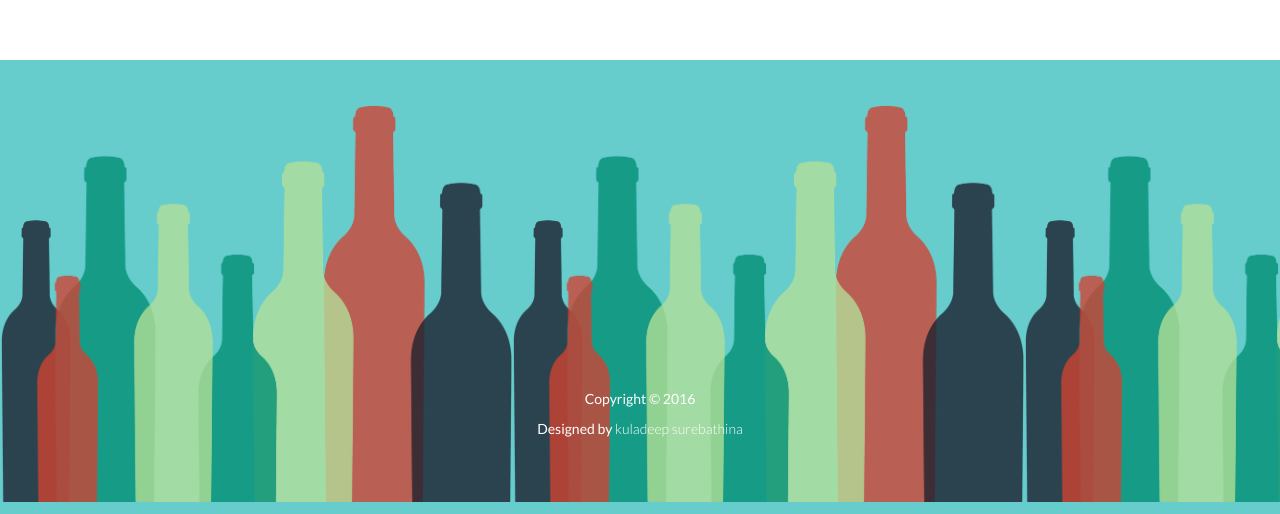
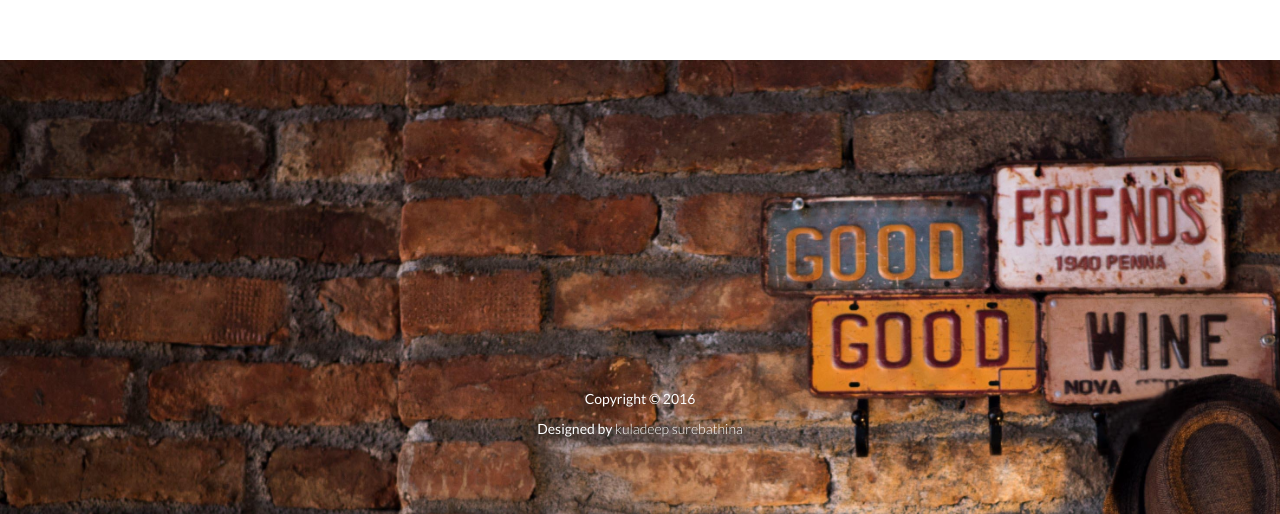
Before and after one commit to kuladeep93/brewwy2, a plain HTML site: page index.html in a window 1280 px wide. Shown: the part 6066-6580 px from the top of the page. Drawn offline with Linux system fonts and the light colour scheme.

Commit message:
footer image canged

```diff
--- a/assets/css/styles.css
+++ b/assets/css/styles.css
@@ -998,9 +998,9 @@ section#support .media:hover h3 {
 footer {
   background: #66cdcc;
   /* Old browsers */
- background-image: url('../img/footer BG bottels.png');
- background-repeat: repeat-x;
- background-size: 40%;
+ background-image: url('../img/footer.jpg');
+ background-repeat: no-repeat;
+ background-size: 130%;
   /* IE6-9 fallback on horizontal gradient */
 }
 footer .social a {
```
Also changed, not shown: assets/img/footer.jpg (added).
